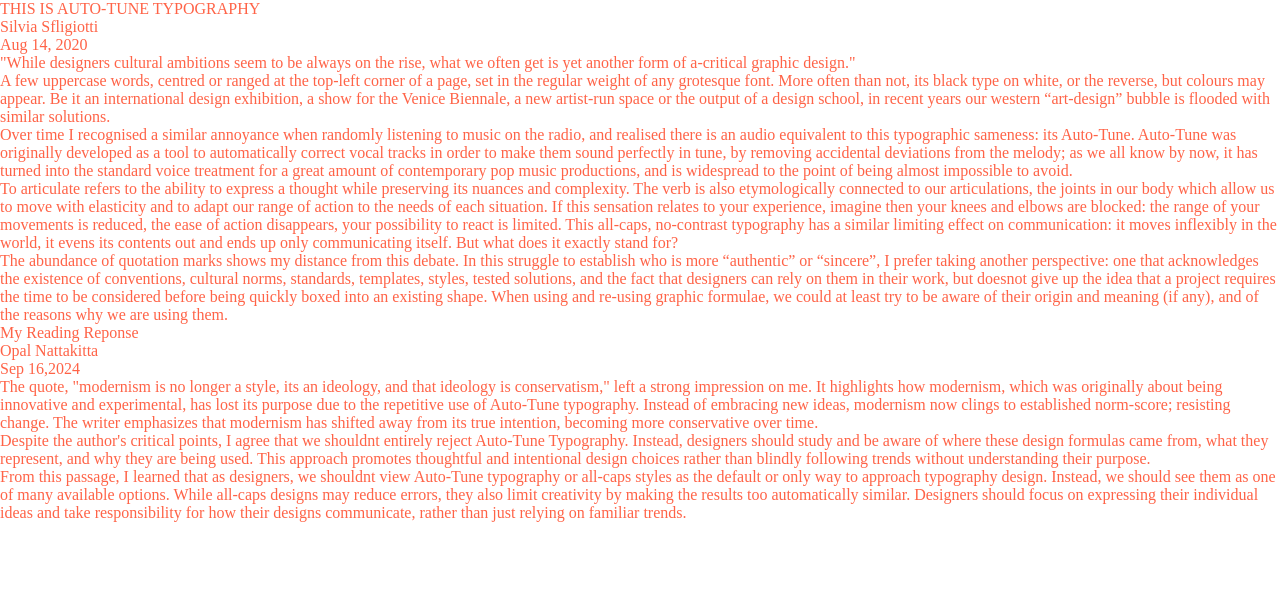
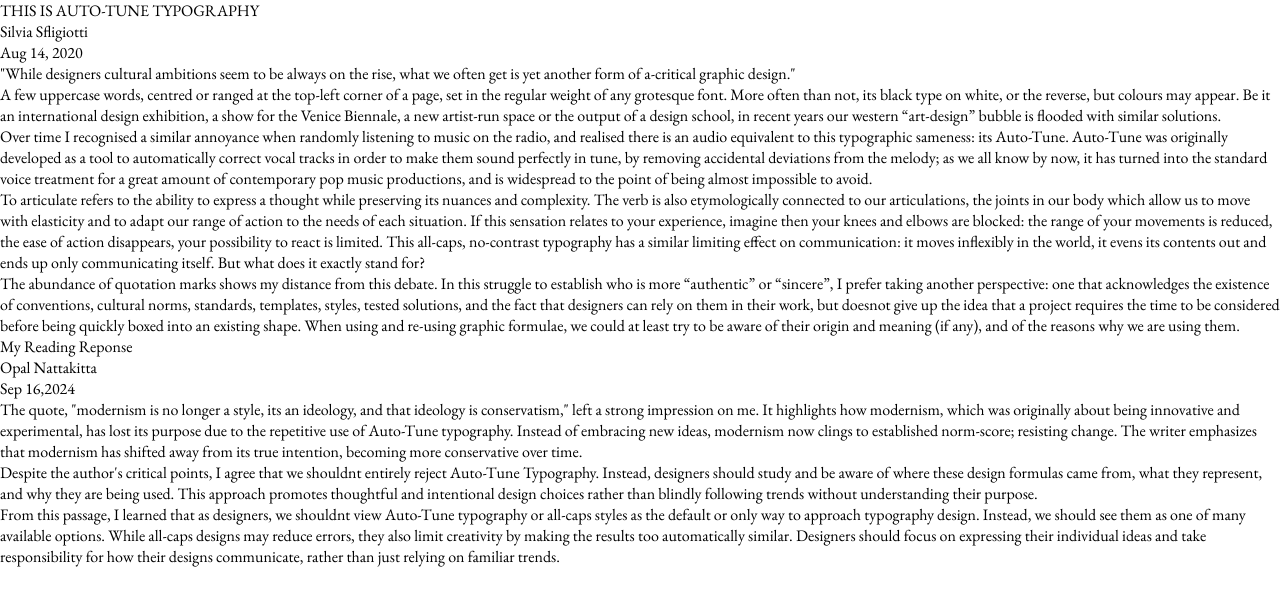
Before and after one commit to opalnattakitta/manuscript, a plain HTML site: page index.html in a window 1280 px wide. Drawn offline with nearby package versions, Linux system fonts and the light colour scheme.

Commit message:
Added Garamon Font

```diff
--- a/index.html
+++ b/index.html
@@ -2,8 +2,11 @@
 <html>
 	<head>
 		<title>Manuscript Opal</title>
-		<link href="reset.css"rel="stylesheet">
-		<link href="style.css"rel="stylesheet">
+		<link href="reset.css" rel="stylesheet">
+		<link rel="preconnect" href="https://fonts.googleapis.com">
+		<link rel="preconnect" href="https://fonts.gstatic.com" crossorigin>
+		<link href="https://fonts.googleapis.com/css2?family=EB+Garamond:ital,wght@0,400..800;1,400..800&display=swap" rel="stylesheet">
+		<link href="style.css" rel="stylesheet">
 	</head>
 	<body>
 		<header>
--- a/style.css
+++ b/style.css
@@ -1 +1 @@
-body{color: tomato}
+body{ font-family: "EB Garamond", serif;}
```
